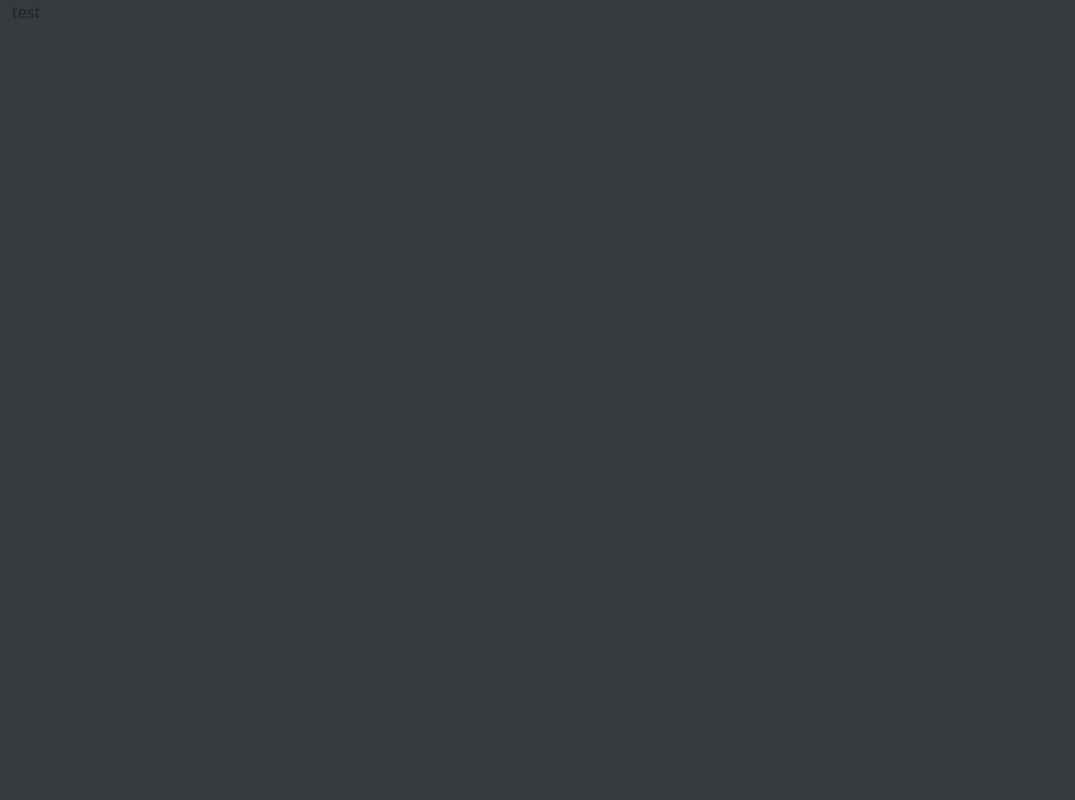
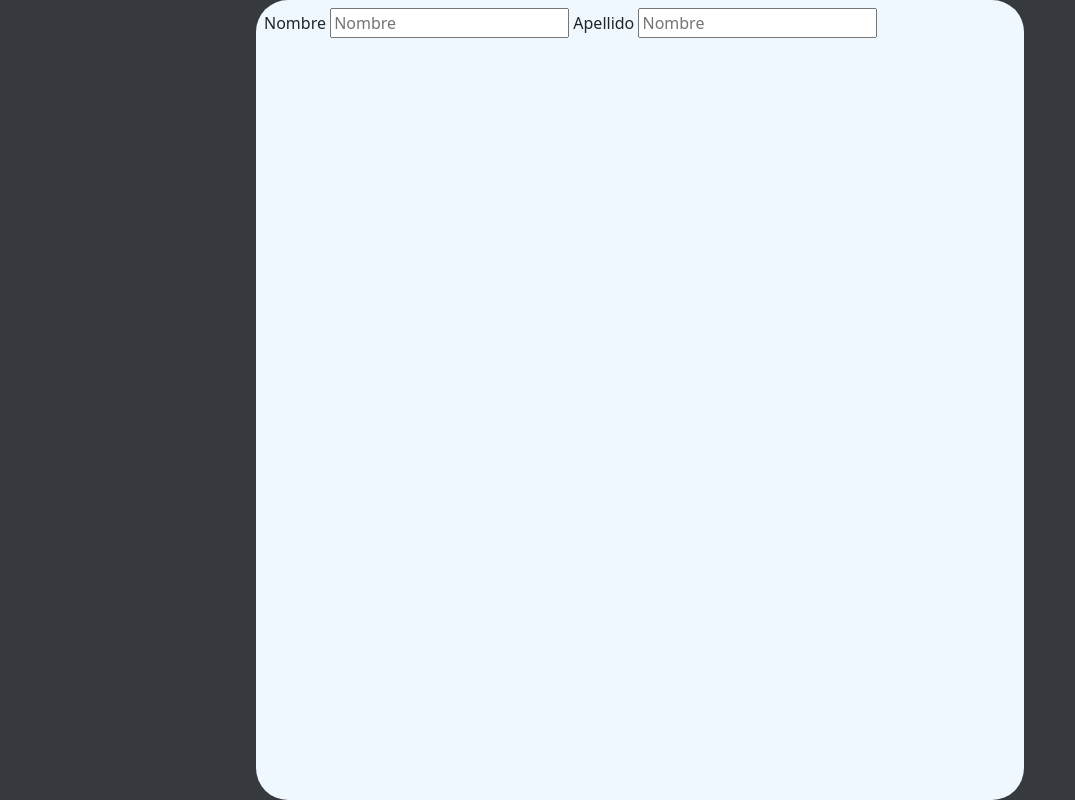
Before and after one commit to MagicExist/E_JohhanParra_EstefaniaMarin_AndresGonzales, a website: page Formulario_de_Registro/client/index.html in a window 1280 px wide. Shown: the whole page, without its empty margins (0-1075 px from the left). Drawn offline with nearby package versions, Linux system fonts and the light colour scheme.

Commit message:
HTML first update

```diff
--- a/Formulario_de_Registro/client/css/style.css
+++ b/Formulario_de_Registro/client/css/style.css
@@ -1,4 +1,17 @@
 
 body{
+  height: 100vh;
   background-color: #36393e;
 }
+
+.container-fluid{
+  height: 100%;
+  width: 100%;
+}
+
+.form-container{
+  background-color: aliceblue;
+  border-radius: 2rem;
+  width: 60%;
+  height: 100%;
+}
--- a/Formulario_de_Registro/client/index.html
+++ b/Formulario_de_Registro/client/index.html
@@ -8,9 +8,13 @@
   <title>Document</title>
 </head>
 <body>
-  <div class="container-fluid d-flex">
-    <div class="form-container justify-content-center align-items-center">
-      test
+  <div class="container-fluid d-flex min-vh-100 justify-content-center align-items-center p-0 m-0">
+    <div class="form-container mt-1 mb-1 p-2">
+      <label>Nombre</label>
+      <input placeholder="Nombre" id="input_nombre"/>
+
+      <label>Apellido</label>
+      <input placeholder="Nombre" id="input_nombre"/>
     </div>
   </div>
   <script src="../node_modules/bootstrap/dist/js/bootstrap.bundle.js"></script>
```
